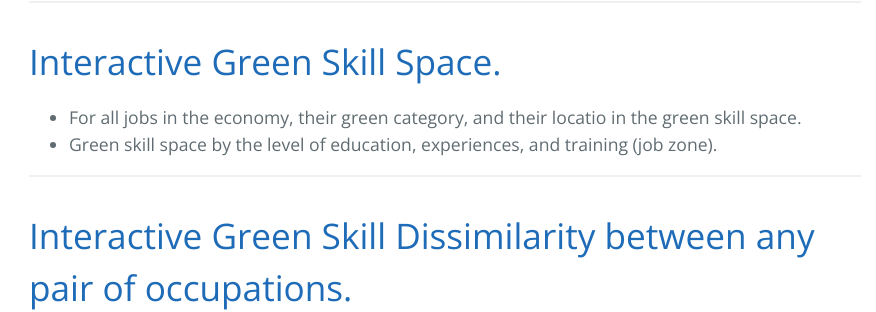
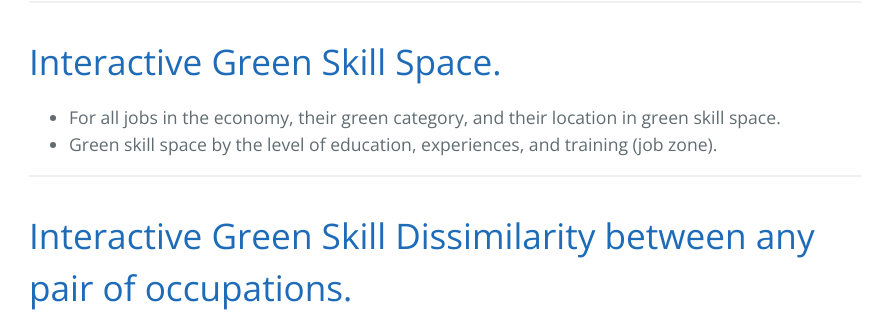
Before and after one commit to yangcheng258/green-skill-project, a Jekyll site: the page built from index.md, in a window 1280 px wide. Shown: the part 1111-1423 px from the top of the page, without its empty margins (195-1071 px from the left). Built offline with Jekyll 4.4.1, drawn with Linux system fonts in a browser that asks for light colours.

Commit message:
Update index.md
Fix some typos

```diff
--- a/index.md
+++ b/index.md
@@ -12,7 +12,7 @@ What are green skills?
 
 ----------
 # [Interactive Green Skill Space.](./green-skill-space.md)
-- For all jobs in the economy, their green category, and their locatio in the green skill space.
+- For all jobs in the economy, their green category, and their location in green skill space.
 - Green skill space by the level of education, experiences, and training (job zone).
 
 ----------
```
